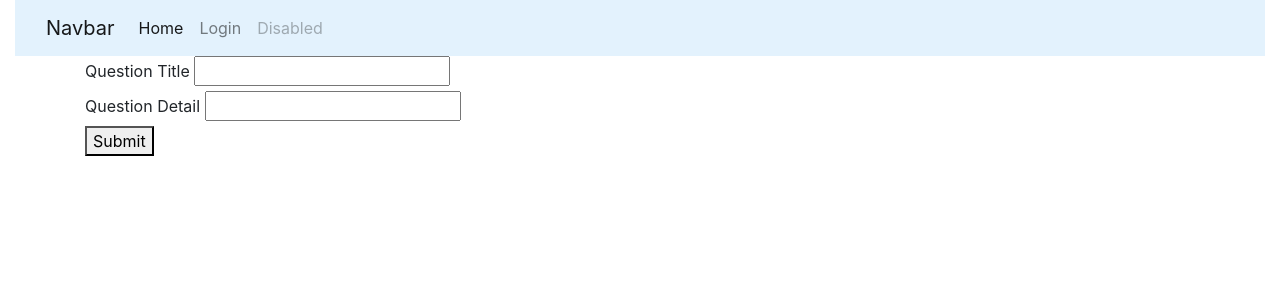
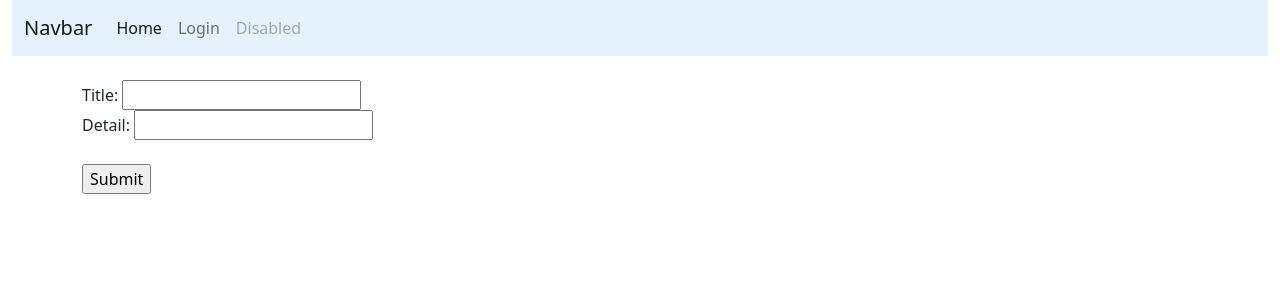
Before and after one commit to PatB1234/PatOverflow, a FastAPI app: page / in a window 1280 px wide. Shown: the top 300 px of the page. Run offline with FastAPI, Linux system fonts and the light colour scheme; some libraries are stand-ins or nearby versions.

Commit message:
IT WORKKSKSKKSKSKKSKS

```diff
--- a/app/auth.py
+++ b/app/auth.py
@@ -32,8 +32,6 @@ def get_jwt_token_from_email(email: str) -> str:
 def get_email_from_jwt_token(token: str) -> str:
     try:
 
-        print(jwt.decode(token, SECRET_KEY)["email"])
-        print(SECRET_KEY)
         return jwt.decode(token, SECRET_KEY)["email"]
 
     except:
@@ -47,7 +45,6 @@ def get_hashed_password(password: str) -> str:
 def is_auth_user_password(email, password) -> bool:
     try:
 
-        print(password, db.get_user_from_email(email).password)
         return pwd_context.verify(password, db.get_user_from_email(email).password)
     except:
         return False
--- a/app/db.py
+++ b/app/db.py
@@ -79,8 +79,6 @@ def get_user_from_db():
 
 def add_users(email, password, name):
 
-    print(get_last_id(USERS) + 1, email, password, name)
-
     USERS.append(User(id = get_last_id(USERS) + 1, email = email, password = password, name = name))
 
 def get_user_object_from_email(user_inputed_email):
@@ -120,7 +118,6 @@ def get_questions():
 def add_question(title, detail, author):
 
     QUESTIONS.append(Questions(id = get_last_id(QUESTIONS) + 1, title = title, detail = detail, author = author))
-
 
 def get_question_object_from_id(question_id):
 
--- a/app/main.py
+++ b/app/main.py
@@ -18,7 +18,6 @@ def get_retry_login_response():
 def get_cookied_response(email: str, password: str):
     response = RedirectResponse("/", status_code=status.HTTP_302_FOUND)
     response.set_cookie(key="email", value=auth.get_jwt_token_from_email(email))
-    print(response)
     return response
 
 @app.get("/")
@@ -36,8 +35,6 @@ def get_route_login():
 @app.get("/get_curent_user")
 def get_current_user(token: str = Depends(oauth2_scheme)):
 
-    print(token)
-    print(db.get_user_from_email(auth.get_email_from_jwt_token(token)).copy(update={"password": ""}))
     return db.get_user_from_email(auth.get_email_from_jwt_token(token)).copy(update={"password": ""})
 
 @app.get("/get_users")
@@ -75,13 +72,17 @@ def change_user(email, name, password):
 @app.get("/get_questions")
 def get_questions():
 
-    return db.get_questions()
+    return templates.TemplateResponse(
+
+        "questions.html", {"request": {}, "questions": db.get_questions()}
+    )
 
 @app.post("/add_question")
-def add_question(title: str, detail: str, token = Depends(get_current_user)):
+def add_question(title: str = Form(...), detail: str = Form(...), token: str = Form(...)):
 
-    print(title, detail, token)
-    db.add_question(title, detail, token)
+    usertDetails = get_current_user(token)
+    db.add_question(title, detail, usertDetails.name)
+    return RedirectResponse("/get_questions", status_code=status.HTTP_302_FOUND)
 
 @app.post("/remove_question")
 def remove_question(id: int):
--- a/app/templates/questions.html
+++ b/app/templates/questions.html
@@ -1,32 +1,59 @@
 {% extends "template.html" %} {% block content %}
+<br/>
+<div align = "left">
 
-<label>Question Title</label>
-<input name = "title" id = "title"></input>
+    <form method="post" action="/add_question">
+
+        <label>Title: </label>
+        <input name = "title"></input>
+
+        <br/>
+
+        <label>Detail: </label>
+        <input name = "detail"></input>
+
+        <br/>
+
+        <textarea readonly id = "textareaToken" name = "token" style="display: none;"></textarea>
+        <br/>
+        <input type="submit" value="Submit" name="action"></input>
+    </form>
+</div>
+
+</div>
 <br/>
+{% for question in questions %}
+<div class="accordion" id="accordionBasic">
+    <div class="accordion-item">
+      <h2 class="accordion-header" id="headingOne">
+        <button class="accordion-button" type="button" data-bs-toggle="collapse" data-bs-target="#collapseOne" aria-expanded="true" aria-controls="collapseOne">
 
-<label>Question Detail</label>
-<input name = "detail" id = "detail"></input>
-<br/>
-<button type = "submit" onclick="addQuestionFromJS()">Submit</button>
+            {{ question.title }}
+            <br/>
+        </button>
+      </h2>
+      <div id="collapseOne" class="accordion-collapse collapse show" aria-labelledby="headingOne" data-bs-parent="#accordionBasic">
+        <div class="accordion-body">
 
+            {{ question.detail }}
+            <br/>
+        </div>
+      </div>
+    </div>
+      <div id="collapseOne" class="accordion-collapse collapse show" aria-labelledby="headingThree" data-bs-parent="#accordionBasic">
+        <div class="accordion-body">
+
+            By. {{ question.author }}
+        </div>
+      </div>
+    </div>
+{% endfor %}
 <script>
 
     const token = Cookies.get('email');
 
     console.log(token);
 
-    function addQuestionFromJS() {
-
-        axios.post("/add_question", { "title": title.value, "detail": detail.value, headers: { Authorization: `Bearer ${token}`}})
-        .then(function (response) {
-
-            console.log(response);
-        })
-
-        .catch(function (error) {
-
-            console.log(error);
-        });
-    }
+    document.getElementById("textareaToken").innerHTML = token;
 </script>
 {% endblock %}
--- a/app/templates/template.html
+++ b/app/templates/template.html
@@ -6,8 +6,8 @@
     <meta name="viewport" content="width=device-width, initial-scale=1, shrink-to-fit=no">
 
     <!-- Bootstrap CSS -->
-    <link rel="stylesheet" href="https://stackpath.bootstrapcdn.com/bootstrap/4.3.1/css/bootstrap.min.css" integrity="sha384-ggOyR0iXCbMQv3Xipma34MD+dH/1fQ784/j6cY/iJTQUOhcWr7x9JvoRxT2MZw1T" crossorigin="anonymous">
-
+    <link href="https://cdn.jsdelivr.net/npm/bootstrap@5.1.3/dist/css/bootstrap.min.css" rel="stylesheet" integrity="sha384-1BmE4kWBq78iYhFldvKuhfTAU6auU8tT94WrHftjDbrCEXSU1oBoqyl2QvZ6jIW3" crossorigin="anonymous">
+    <script src="https://cdn.jsdelivr.net/npm/bootstrap@5.1.3/dist/js/bootstrap.bundle.min.js" integrity="sha384-ka7Sk0Gln4gmtz2MlQnikT1wXgYsOg+OMhuP+IlRH9sENBO0LRn5q+8nbTov4+1p" crossorigin="anonymous"></script>
     <title>Hello, world!</title>
   </head>
   <body>
```
